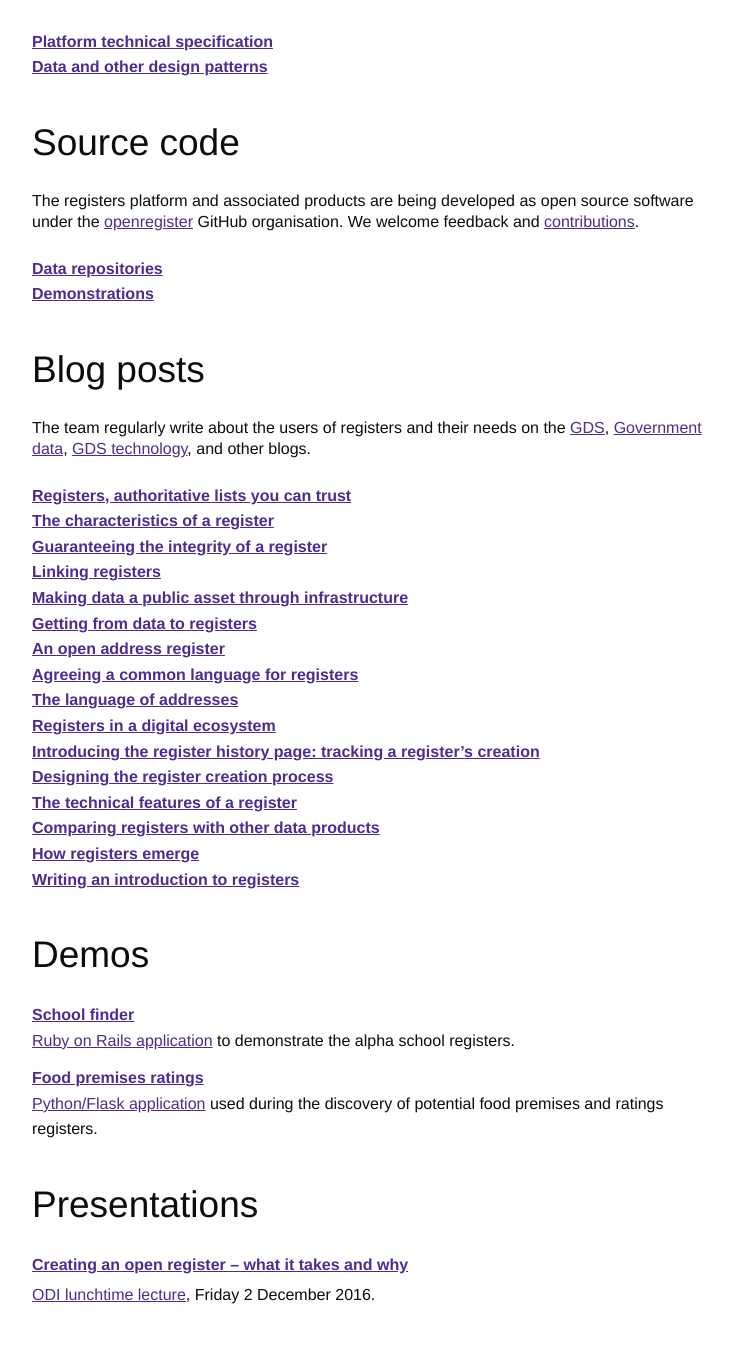
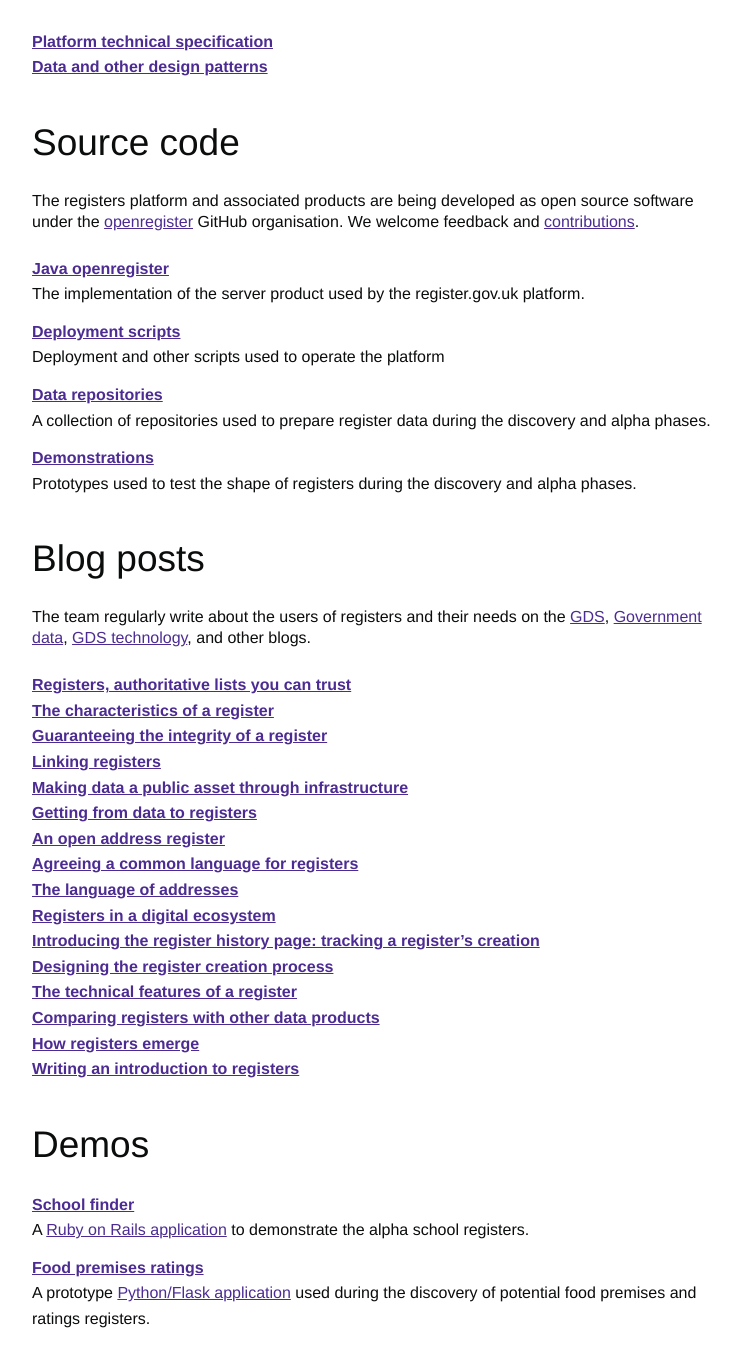
Before and after one commit to openregister/www.openregister.org, a Jekyll site: the page built from index.md, in a window 1280 px wide and 1400 px high, scrolled down 1473 px, cut to the strip 0-1348 px from the top of the window. Shown: the whole strip, without its empty margins (111-848 px from the left). Built offline with Jekyll 4.4.1, drawn with Linux system fonts in a browser that asks for light colours; some of the changed text lies outside the part shown.

Commit message:
More index words

```diff
--- a/index.md
+++ b/index.md
@@ -20,11 +21,11 @@
 <dt><a href="https://www.gov.uk/government/publications/registers/registers">An introduction to registers</a></dt>
 <dd>Find out more about how registers work and how they can benefit government service teams.</dd>
 
+<dt><a href="https://www.gov.uk/guidance/creating-a-register">Creating a register</a></dt>
+<dd>How you can work with Government Digital Service (GDS) to create a register.</dd>
+
 <dt><a href="https://www.gov.uk/guidance/registers-becoming-a-custodian">Becoming a custodian</a></dt>
 <dd>Find out how to become the custodian of a register and what the role involves.</dd>
-
-<dt><a href="https://www.gov.uk/guidance/creating-a-register">Creating a register</a></dt>
-<dd>How you can work with Government Digital Service (GDS) to create a register.</dd>
 
 <dt><a href="https://www.gov.uk/guidance/using-registers-to-build-a-service">Using registers to build a service</a></dt>
 <dd>How government service teams can use registers to build digital services.</dd>
@@ -76,8 +77,14 @@
 <p>The registers platform and associated products are being developed as open source software under the <a href="https://github.com/openregister">openregister</a> GitHub organisation.
 We welcome feedback and <a href="https://github.com/alphagov/styleguides/blob/master/pull-requests.md">contributions</a>.</p>
 <dl>
+<dt><a href="https://github.com/openregister/openregister-java">Java openregister</a></dt>
+<dd>The implementation of the server product used by the register.gov.uk platform.</dd>
+<dt><a href="https://github.com/openregister/deployment">Deployment scripts</a></dt>
+<dd>Deployment and other scripts used to operate the platform</dd>
 <dt><a href="https://github.com/openregister?utf8=%E2%9C%93&q=-data">Data repositories</a></dt>
+<dd>A collection of repositories used to prepare register data during the discovery and alpha phases.</dd>
 <dt><a href="https://github.com/openregister?utf8=%E2%9C%93&q=-demo">Demonstrations</a></dt>
+<dd>Prototypes used to test the shape of registers during the discovery and alpha phases.</dd>
 </dl>
 
 
@@ -111,10 +118,10 @@
 
 <dl>
 <dt><a href="https://openregister-school-demo.herokuapp.com/">School finder</a></dt>
-<dd><a href="https://github.com/openregister/school-demo">Ruby on Rails application</a> to demonstrate the alpha school registers.</dd>
+<dd>A <a href="https://github.com/openregister/school-demo">Ruby on Rails application</a> to demonstrate the alpha school registers.</dd>
 
 <dt><a href="http://openregister-food-ratings-demo.herokuapp.com/">Food premises ratings</a></dt>
-<dd><a href="https://github.com/openregister/food-ratings-demo">Python/Flask application</a> used during the discovery of potential food premises and ratings registers.</dd>
+<dd>A prototype <a href="https://github.com/openregister/food-ratings-demo">Python/Flask application</a> used during the discovery of potential food premises and ratings registers.</dd>
 </dl>
 
 
```
Also changed, not shown: other parts of index.md (+1 -0 lines).
